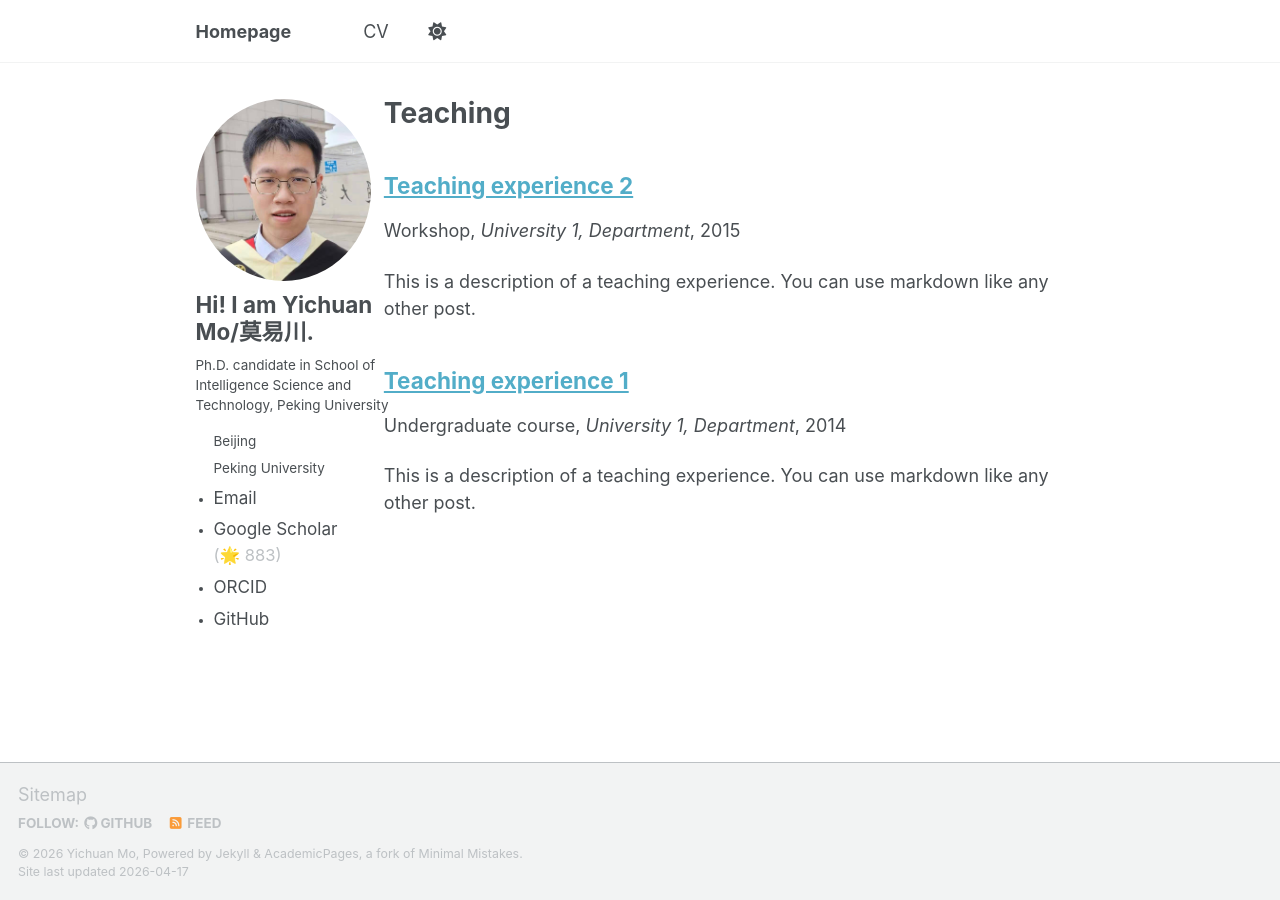
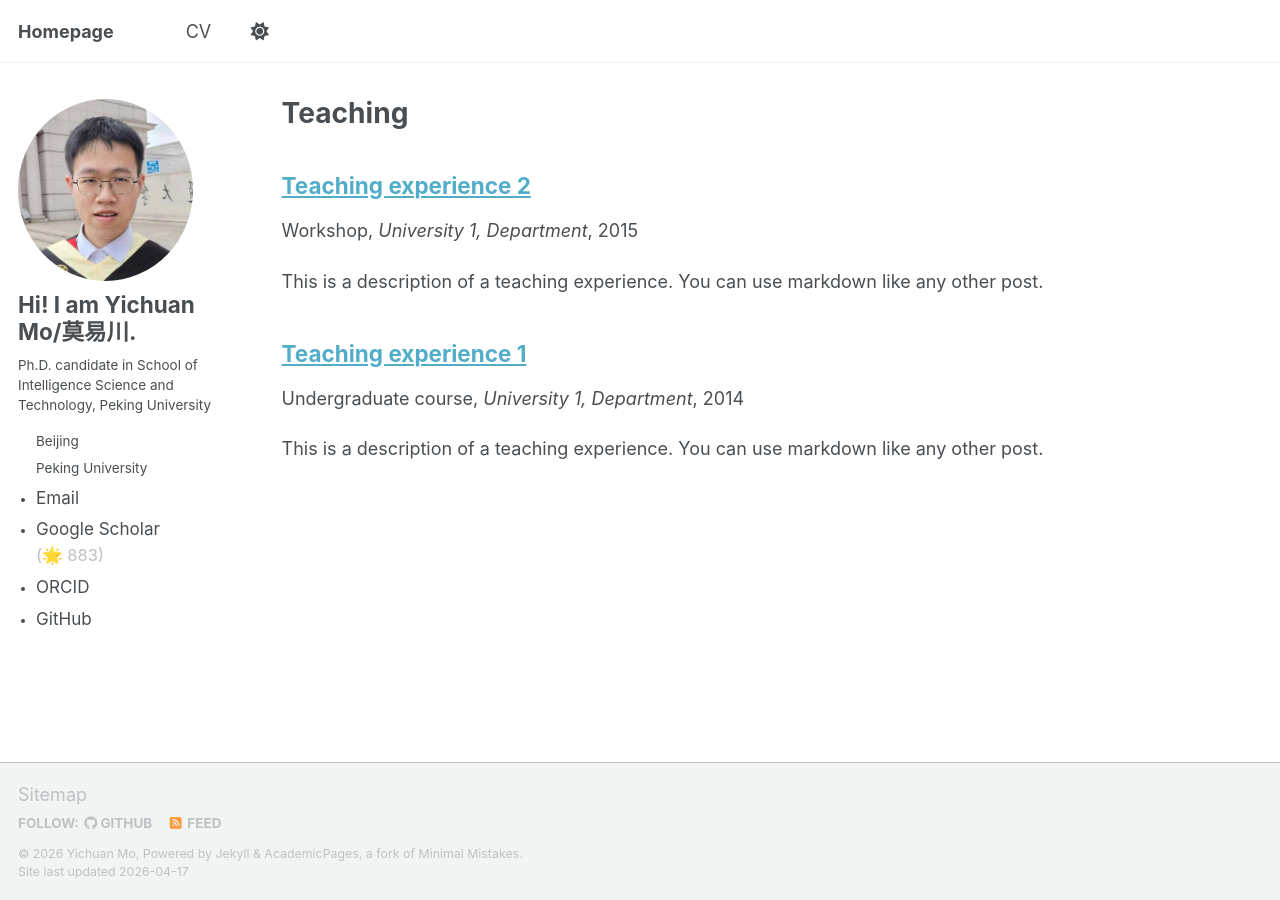
Before and after one commit to mo666666/mo666666.github.io, a Jekyll site: the page built from _pages/teaching.html, in a window 1280 px wide. Built offline with Jekyll 4.4.1, drawn with Linux system fonts in a browser that asks for light colours; a script bundle is joined from its source files by our own code; library files that are not in the unit come from our copies.

Commit message:
reweight width

```diff
--- a/_sass/_themes.scss
+++ b/_sass/_themes.scss
@@ -53,7 +53,7 @@ $small                      : 600px !default;
 $medium                     : 768px !default;
 $medium-wide                : 900px !default;
 $large                      : 925px !default;
-$x-large                    : 1800px !default;
+$x-large                    : 1280px !default;
 
 /* ==========================================================================
    Grid
```
